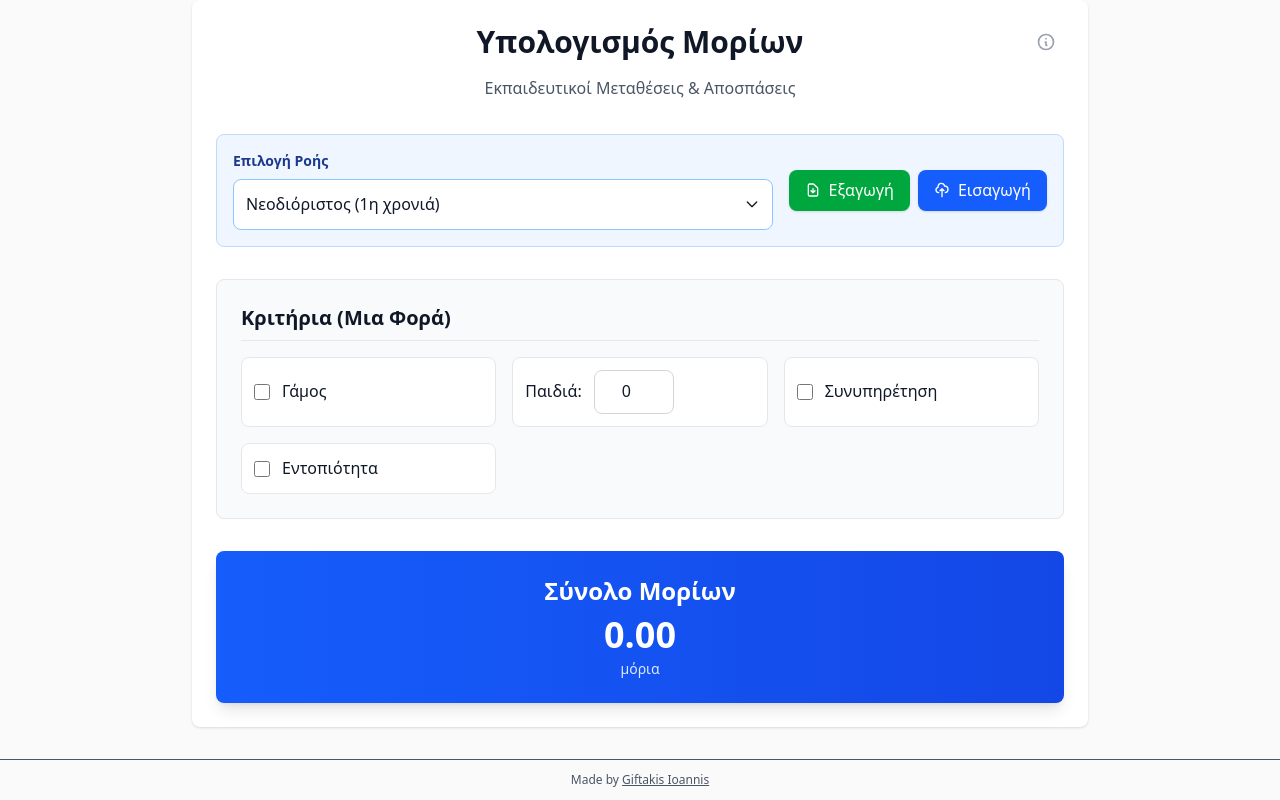
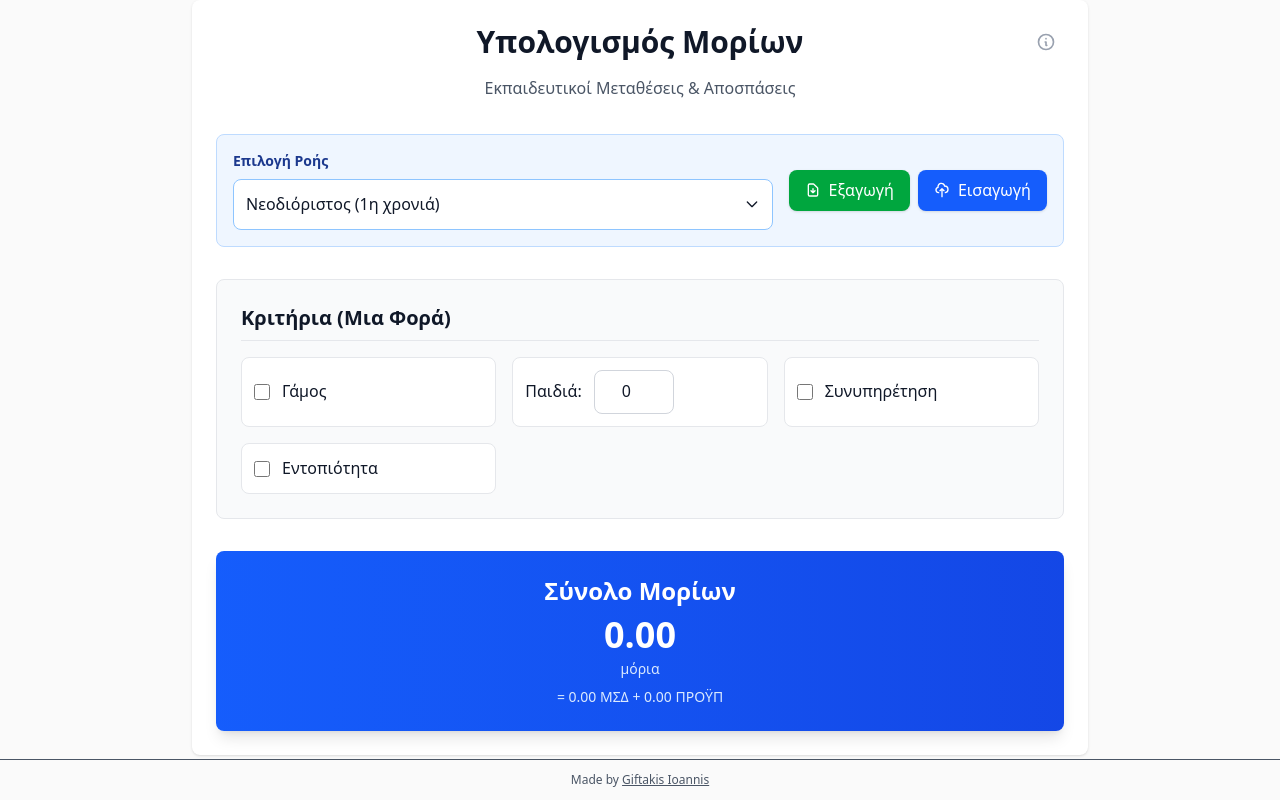
Before and after one commit to limitcracker/MetathesiApospasiCalculator, a Next.js app: page /calculator in a window 1280 px wide. Built offline with nearby package versions, Linux system fonts and the light colour scheme.

Commit message:
Add MSD and duration points calculation: enhance total points display with detailed breakdown for selected flow criteria

```diff
--- a/app/calculator/page.tsx
+++ b/app/calculator/page.tsx
@@ -918,6 +918,93 @@ export default function CalculatorPage() {
         <div className="text-2xl font-bold">Σύνολο Μορίων</div>
         <div className="text-4xl font-bold mt-2">{total.toFixed(2)}</div>
         <div className="text-blue-100 text-sm mt-1">μόρια</div>
+        <div className="text-blue-100 text-sm mt-2">
+          {(() => {
+            // Calculate total MSD points
+            let totalMsdPoints = 0
+            for (const year of yearsList) {
+              if (!selectedFlow) continue
+              const configByKey = new Map<string, unknown>()
+              for (const fc of selectedFlow.flowCriteria) {
+                configByKey.set(fc.criterion.key, fc.config)
+              }
+              const getCfg = (k: string): unknown => configByKey.get(k)
+
+              const dys = getCfg('dysprosita')
+              const pris = getCfg('prisons')
+              const msd = getCfg('msd')
+              if (msd) {
+                if (supportsSubstitute && year.isSubstitute) {
+                  const totalWeeklyHours = year.totalWeeklyHours
+                  for (const pl of year.placements) {
+                    let val = pl.msd
+                    const threshold = readNumber(dys, 'threshold') || 10
+                    const isDys = pl.msd >= threshold
+                    if (isDys && readBoolean(dys, 'doublesMsd')) val *= 2
+                    const extra = readNumber(pris, 'extraMsd')
+                    if (pl.isPrison && extra) val += extra
+
+                    const schoolWeeklyHours = pl.weeklyHours || 0
+                    const msdMultiplier = (pl.msd >= 10 && pl.msd <= 14) ? 2 : 1
+                    const partition = (schoolWeeklyHours / totalWeeklyHours) * val * msdMultiplier * (year.substituteMonths / 12)
+                    totalMsdPoints += partition
+                  }
+                } else {
+                  for (const pl of year.placements) {
+                    let val = pl.msd
+                    const threshold = readNumber(dys, 'threshold') || 10
+                    const isDys = pl.msd >= threshold
+                    if (isDys && readBoolean(dys, 'doublesMsd')) val *= 2
+                    const extra = readNumber(pris, 'extraMsd')
+                    if (pl.isPrison && extra) val += extra
+
+                    const hasConsecutiveHighMSD = hasConsecutiveYearsWithHighMSD(year)
+                    const msdMultiplier = (pl.msd >= 10 && pl.msd <= 14 && hasConsecutiveHighMSD) ? 2 : 1
+                    const monthsFactor = pl.months / 12
+                    totalMsdPoints += val * msdMultiplier * monthsFactor
+                  }
+                }
+              }
+            }
+
+                         // Calculate total duration points
+             let totalDurationPoints = 0
+             if (flows && selectedFlowId !== flows.find(f => f.slug === 'neodioristos')?.id && selectedFlow) {
+              let totalMonths = 0
+              for (const year of yearsList) {
+                if (supportsSubstitute && year.isSubstitute) {
+                  totalMonths += year.substituteMonths
+                } else {
+                  totalMonths += year.placements.reduce((sum, p) => sum + p.months, 0)
+                }
+              }
+
+              const totalYears = totalMonths / 12
+
+              if (selectedFlow && selectedFlow.slug === 'metathesi') {
+                totalDurationPoints = totalYears * 2.5
+              } else if (selectedFlow && selectedFlow.slug === 'apospasi') {
+                if (totalYears <= 10) {
+                  totalDurationPoints = totalYears * 1
+                } else if (totalYears <= 20) {
+                  totalDurationPoints = totalYears * 1.5
+                } else {
+                  totalDurationPoints = totalYears * 2
+                }
+              } else {
+                const configByKey = new Map<string, unknown>()
+                for (const fc of selectedFlow.flowCriteria) {
+                  configByKey.set(fc.criterion.key, fc.config)
+                }
+                const getCfg = (k: string): unknown => configByKey.get(k)
+                const perYearBase = readNumber(getCfg('proypiresia'), 'perYear')
+                totalDurationPoints = perYearBase * totalYears
+              }
+            }
+
+            return `= ${totalMsdPoints.toFixed(2)} ΜΣΔ + ${totalDurationPoints.toFixed(2)} ΠΡΟΫΠ`
+          })()}
+        </div>
       </div>
 
       {/* Upcoming Features Modal */}
```
